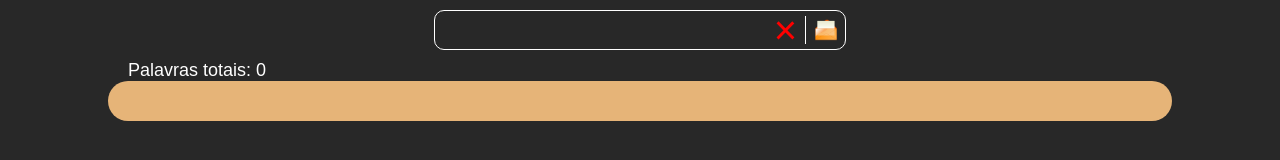
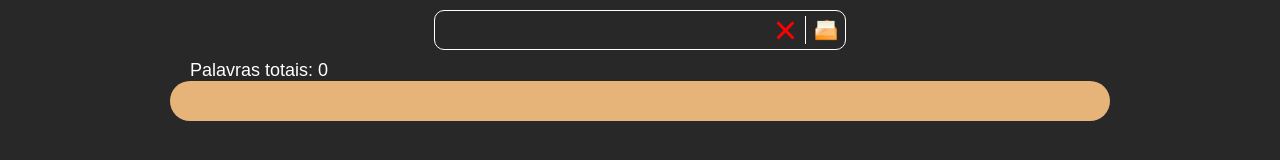
Before and after one commit to Jonathan-R-Andrade/mistery-letter, a website: page src/index.html in a window 1280 px wide. Drawn offline with Linux system fonts and the light colour scheme.

Commit message:
refactor: adiciona largura máxima para a carta

```diff
--- a/src/css/style.css
+++ b/src/css/style.css
@@ -209,6 +209,7 @@ body {
 
 #carta-contador-conteiner {
   width: 80%;
+  max-width: 900px;
   margin: 0 auto;
 }
 
@@ -218,6 +219,7 @@ body {
 
 #carta-gerada {
   width: 80%;
+  max-width: 900px;
   margin: 0 auto 10px;
   padding: 20px;
   background-color: rgb(230, 180, 120);
```
